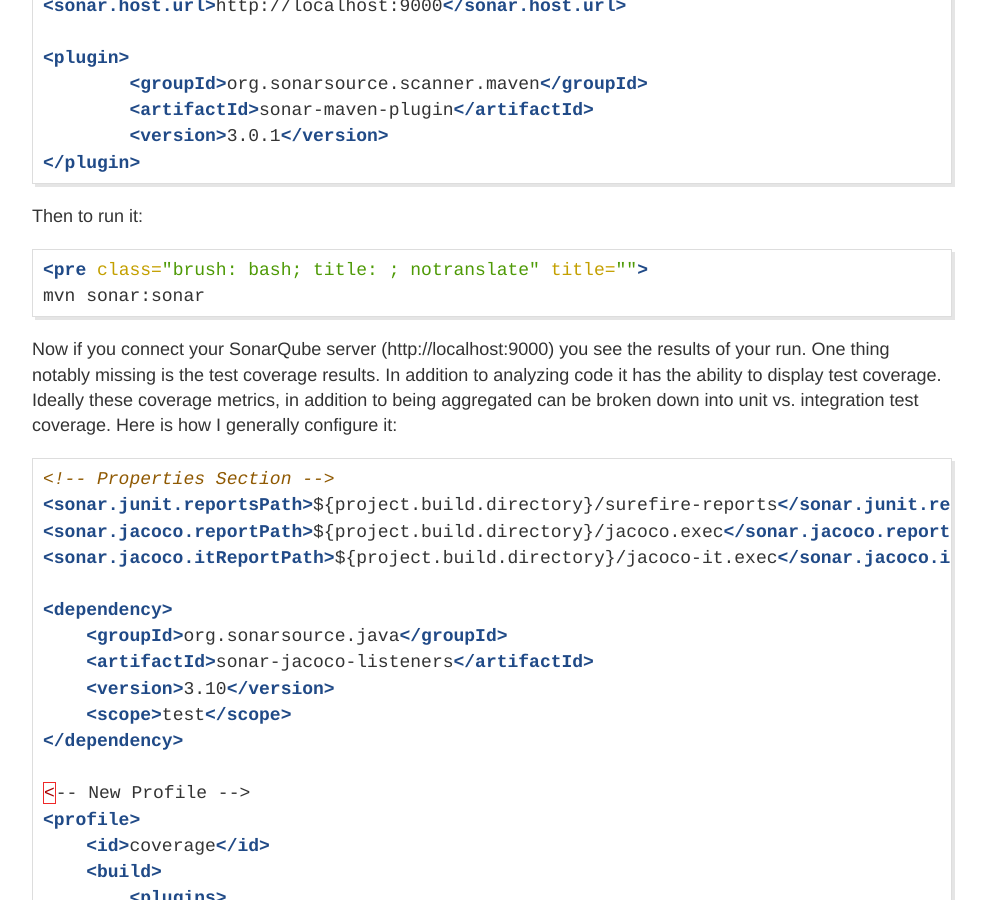
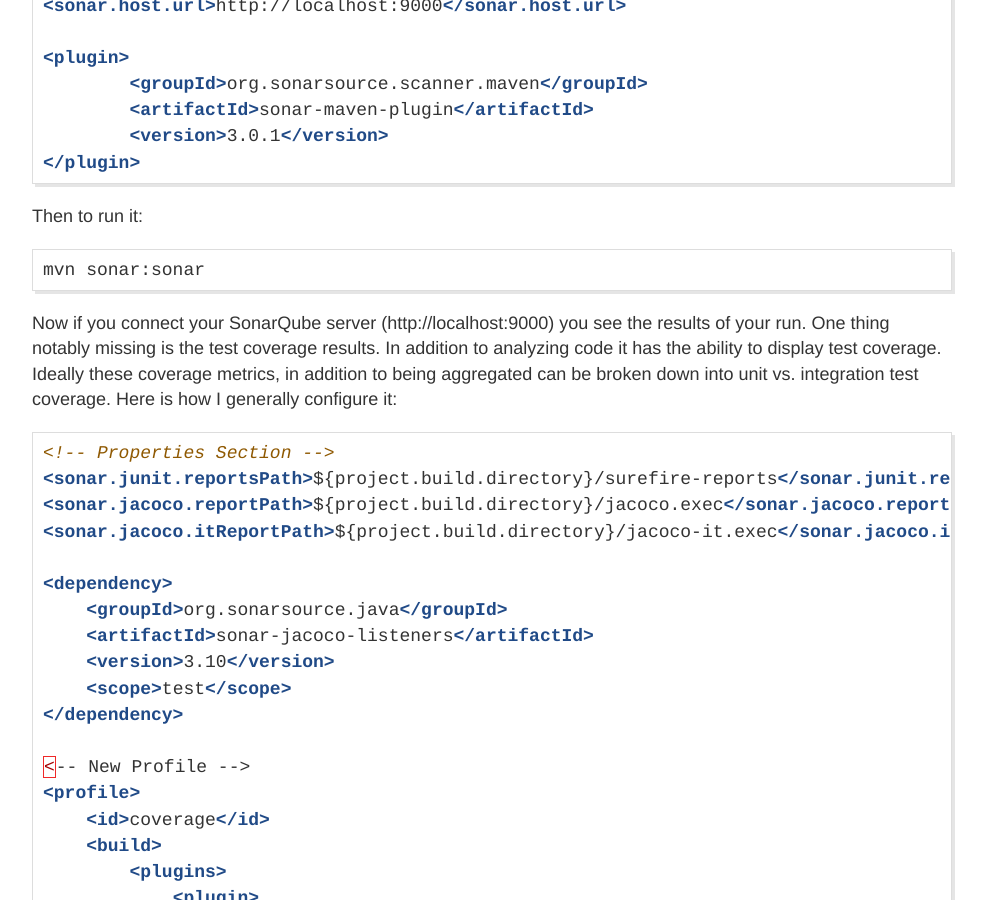
Before and after one commit to jghandour/jghandour.github.io, a Jekyll site: the page built from _posts/2016-02-22-sonarqube-and-sonarlint.md, in a window 1280 px wide and 900 px high, scrolled down 522 px. Shown: the whole window, without its empty margins (148-1134 px from the left). Built offline with Jekyll 4.4.1, drawn with Linux system fonts in a browser that asks for light colours.

Commit message:
fix syntax

```diff
--- a/_posts/2016-02-22-sonarqube-and-sonarlint.md
+++ b/_posts/2016-02-22-sonarqube-and-sonarlint.md
@@ -25,7 +25,6 @@ I take pride in the cleanliness of my code. One of the major ways to ensure my c
 
 Then to run it:
 {% highlight xml %}
-<pre class="brush: bash; title: ; notranslate" title="">
 mvn sonar:sonar
 {% endhighlight %}
 
```
